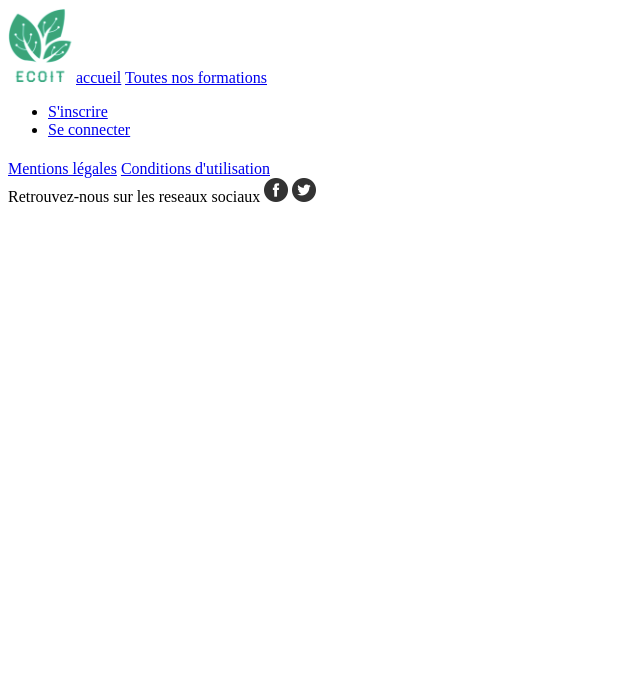
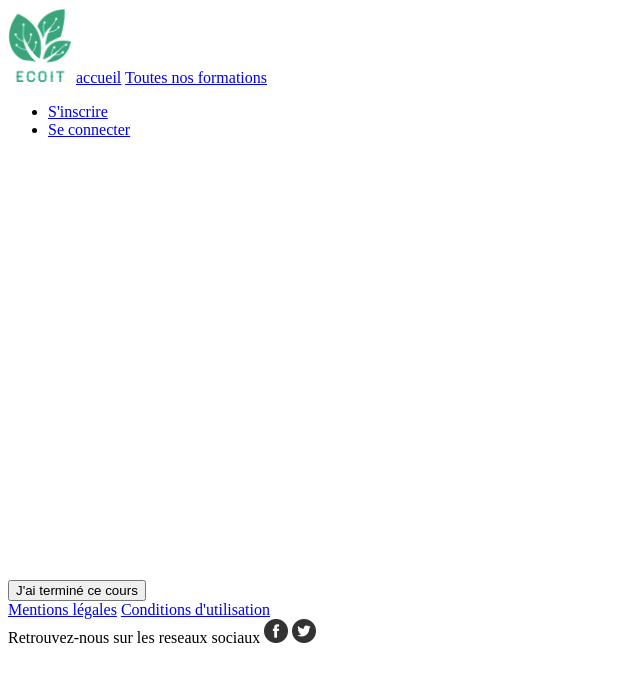
Before and after one commit to nrslaurent/EcoIT, a Symfony app: template templates/course/inProgress.html.twig in a window 1280 px wide. Shown: the top 682 px of the page, without its empty margins (0-640 px from the left). Run offline with Twig, Linux system fonts and the light colour scheme; the template is opened without the code that fills it, so the values that code supplies are empty; some libraries are stand-ins or nearby versions.

Commit message:
Course page completed

```diff
--- a/templates/course/inProgress.html.twig
+++ b/templates/course/inProgress.html.twig
@@ -4,21 +4,38 @@
 
 {% block body %}
     <div class="container-fluid container-lg">
-        <h1 class="text-center my-5">{{course.title}}</h1>
-        <div class="row border">
-            <div class="row-col-12 id="coursesLessonsList">
-                <ul class="nav nav-pills" id="coursesListInline">
-                    {% for section in course.sectionsContained %}
-                        <li class="nav-item"><a href="#" class="nav-link" id="{{course}}_{{section}}">{{section}}</a></li>
-                    {% endfor %}
-                </ul>
-                <ul class="nav nav-pills" id="lessonsListInline">
-                </ul>
+        <div class="d-flex flex-column">
+            <h1 class="text-center my-5" id="courseTitle">{{course.title}}</h1>
+            <div class="border border-4 border-mellow-apricot">
+                <div class="row-cols-1 bg-mellow-apricot" id="courseLessonsList">
+                    <ul class="nav" id="sectionsListInline">
+                        {% for section in course.sectionsContained %}
+                            <li class="mx-2"><span class="french-lilac fs-4" id="{{course}}_{{section}}">{{section}}</span></li>
+                        {% endfor %}
+                    </ul>
+                    <ul class="nav" id="lessonsListInline">
+                    </ul>
+                </div>
+                <div class="row">
+                    <div class="col-7 row">
+                        <iframe class="" width="736" height="400" src={{lesson.video}} title="YouTube video player" frameborder="0" allow="accelerometer; autoplay; clipboard-write; encrypted-media; gyroscope; picture-in-picture" allowfullscreen></iframe>
+                        <div class="my-5 bg-mellow-apricot">
+                            <ul class="nav">
+                                {% for resource in lesson.resources %}
+                                    <li class="mx-2"><a href="{{ asset('uploads/resources/' ~ ressource) }}" class="french-lilac fs-4">{{resource}}</a></li>
+                                {% endfor %}
+                            </ul>
+                        </div>
+                    </div>
+
+                    <div class="col-5 d-flex flex-column justify-content-around">
+                        <p>{{lesson.description}}</p>
+                        <button type="button" class="btn btn-french-lilac w-50 align-self-end">J'ai terminé ce cours</button>
+                    </div>
+                </div>
 
             </div>
-            <div class="row">
-            </div>
         </div>
-        {#<iframe width="560" height="315" src={{lesson.video}} title="YouTube video player" frameborder="0" allow="accelerometer; autoplay; clipboard-write; encrypted-media; gyroscope; picture-in-picture" allowfullscreen></iframe>#}
+
     </div>
 {% endblock %}
--- a/templates/footer.html.twig
+++ b/templates/footer.html.twig
@@ -1,4 +1,4 @@
-<div class="container-fluid container-lg position-fixed start-50 bottom-0 translate-middle-x" id="footer">
+<div class="container-fluid container-lg position-absolute start-50 bottom-0 translate-middle-x" id="footer">
   <div class="d-flex justify-content-between">
     <div class="d-flex mx-2">
       <a href="#" class="align-self-center mx-5" id="LegalNotice">Mentions légales</a>
```
Also changed, not shown: assets/app.js (+40 -8 lines), assets/styles/app.scss (+9 -1 lines), src/Controller/CourseController.php (+9 -3 lines), src/Repository/LessonRepository.php (+10 -0 lines), src/Repository/SectionRepository.php (+11 -0 lines), 2 other files.
